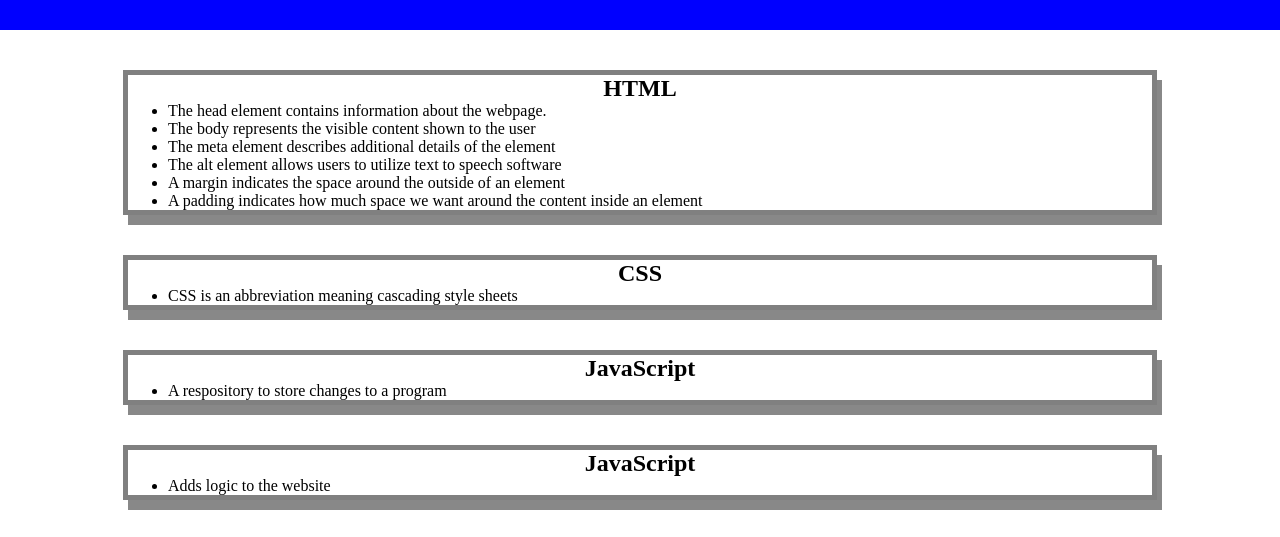
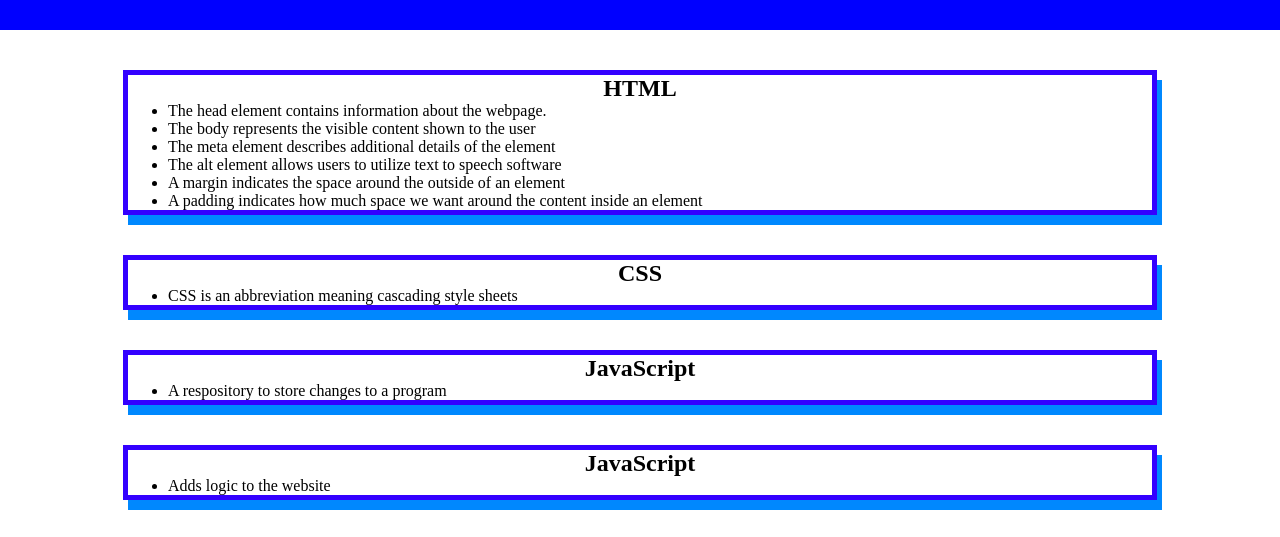
Before and after one commit to SidneyBasa/prework-study-guide, a plain HTML site: page prework-study-guide/index.html in a window 1280 px wide. Shown: the part 90-627 px from the top of the page. Drawn offline with Linux system fonts and the light colour scheme.

Commit message:
Changed color to CSS file from greys to blues

```diff
--- a/prework-study-guide/assets/style.css
+++ b/prework-study-guide/assets/style.css
@@ -37,6 +37,6 @@ p{
 .card{
     width: 80%;
     margin: 40px auto;
-    border: 5px solid gray;
-    box-shadow: 5px 10px #888888;
+    border: 5px solid rgb(51, 0, 255);
+    box-shadow: 5px 10px #0088fe;
 }
```
